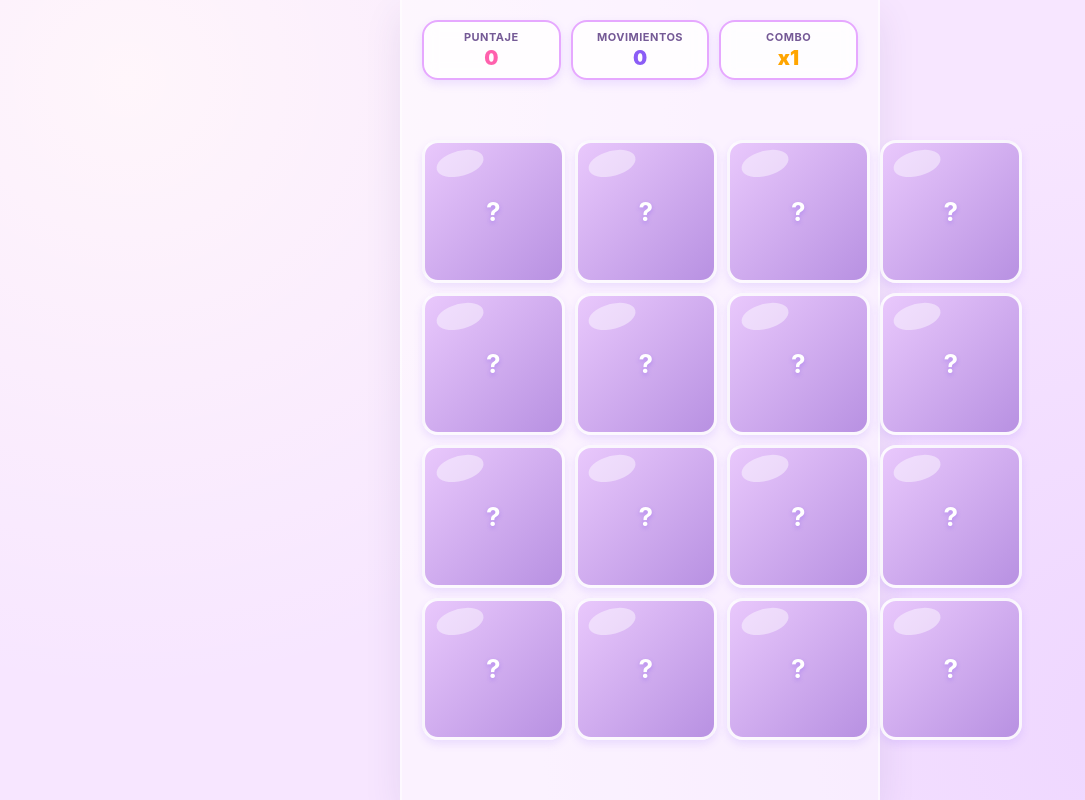
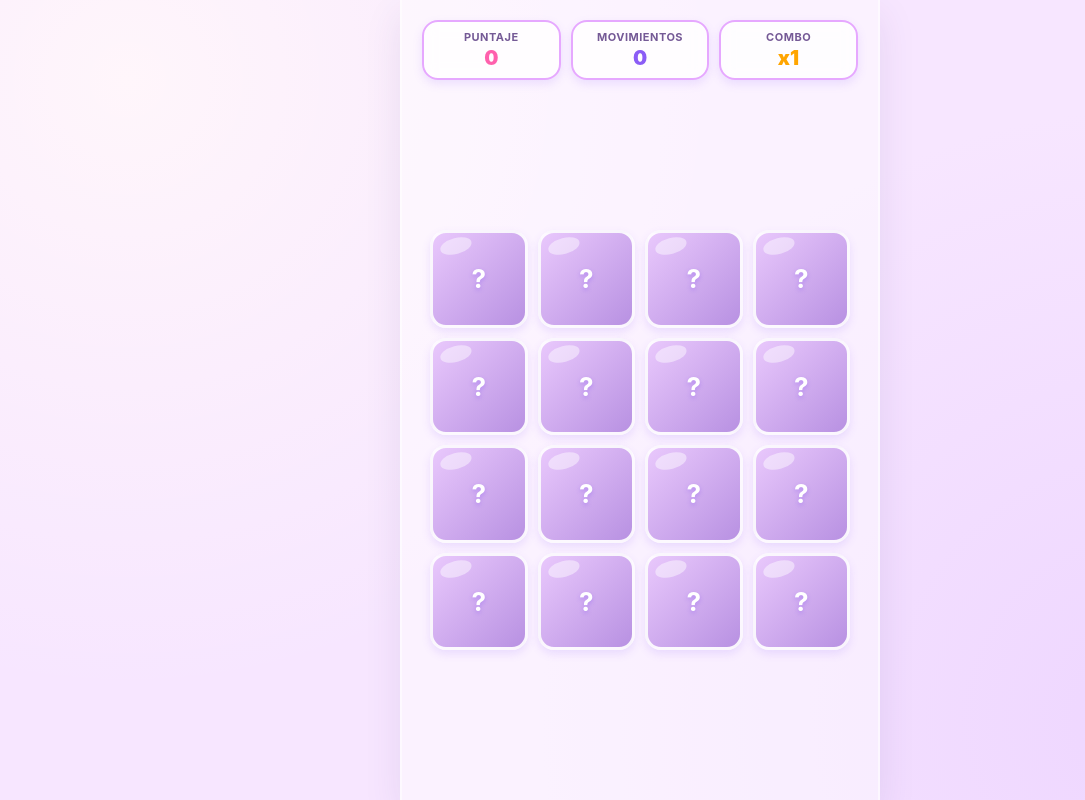
Before and after one commit to odeado/memoria, a website built with Vite: page index.html in a window 1280 px wide. Both pictures are taken after a click on the button "Jugar Solo". Shown: the whole page, without its empty margins (0-1085 px from the left). Built offline with nearby package versions, Linux system fonts and the light colour scheme; some packages are replaced by stand-ins of ours.

Commit message:
feat: scale emoji proportionally inside SVG and fix square aspect ratio for grid

```diff
--- a/src/main.js
+++ b/src/main.js
@@ -422,15 +422,15 @@ function buildGrid(deck) {
       <div class="card-inner">
         <div class="card-front">?</div>
         <div class="card-back fruit-bg" style="--fruit-color: ${config.color};">
-          <span style="z-index: 5;">${config.emoji}</span>
           <div class="kawaii-face">
             <svg width="100%" height="100%" viewBox="0 0 100 100" style="position: absolute; top:0; left:0; width:100%; height:100%;">
-              <circle cx="34" cy="46" r="5" fill="#4a2511" />
-              <circle cx="66" cy="46" r="5" fill="#4a2511" />
-              <circle cx="26" cy="54" r="9" fill="rgba(255, 120, 150, 0.45)" />
-              <circle cx="74" cy="54" r="9" fill="rgba(255, 120, 150, 0.45)" />
-              <path d="M 44 54 Q 50 59 56 54" stroke="#4a2511" stroke-width="3" stroke-linecap="round" fill="none" />
-              <circle cx="28" cy="28" r="6" fill="rgba(255, 255, 255, 0.4)" />
+              <circle cx="28" cy="28" r="6" fill="rgba(255, 255, 255, 0.45)" />
+              <text x="50" y="52" font-size="58" text-anchor="middle" dominant-baseline="middle" filter="drop-shadow(0 2px 4px rgba(0,0,0,0.15))">${config.emoji}</text>
+              <circle cx="34" cy="48" r="5" fill="#4a2511" />
+              <circle cx="66" cy="48" r="5" fill="#4a2511" />
+              <circle cx="26" cy="55" r="9" fill="rgba(255, 120, 150, 0.45)" />
+              <circle cx="74" cy="55" r="9" fill="rgba(255, 120, 150, 0.45)" />
+              <path d="M 44 55 Q 50 60 56 55" stroke="#4a2511" stroke-width="3.5" stroke-linecap="round" fill="none" />
             </svg>
           </div>
         </div>
--- a/src/style.css
+++ b/src/style.css
@@ -100,15 +100,14 @@ body {
 
 /* Card Grid */
 #card-grid {
-  flex-grow: 1;
+  width: 100%;
+  max-width: 420px;
+  aspect-ratio: 1;
   display: grid;
   grid-template-columns: repeat(4, 1fr);
-  grid-template-rows: repeat(4, 1fr);
   gap: 10px;
-  width: 100%;
-  max-height: 75vh;
-  margin: auto 0;
-  perspective: 800px;
+  margin: auto auto;
+  perspective: 1000px;
 }
 
 /* Grid adjustments for different counts if needed */
```
